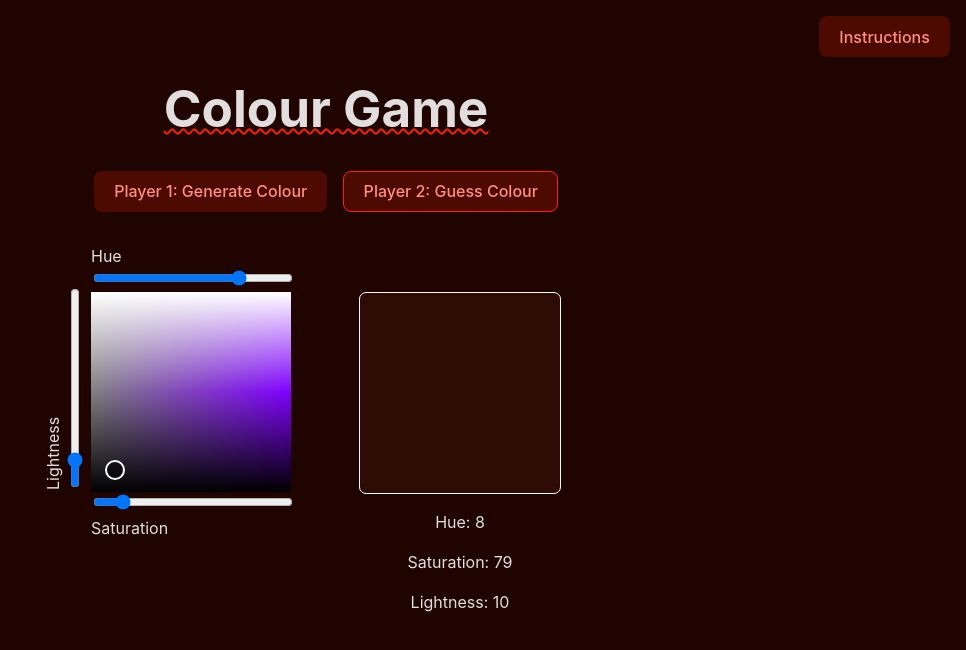
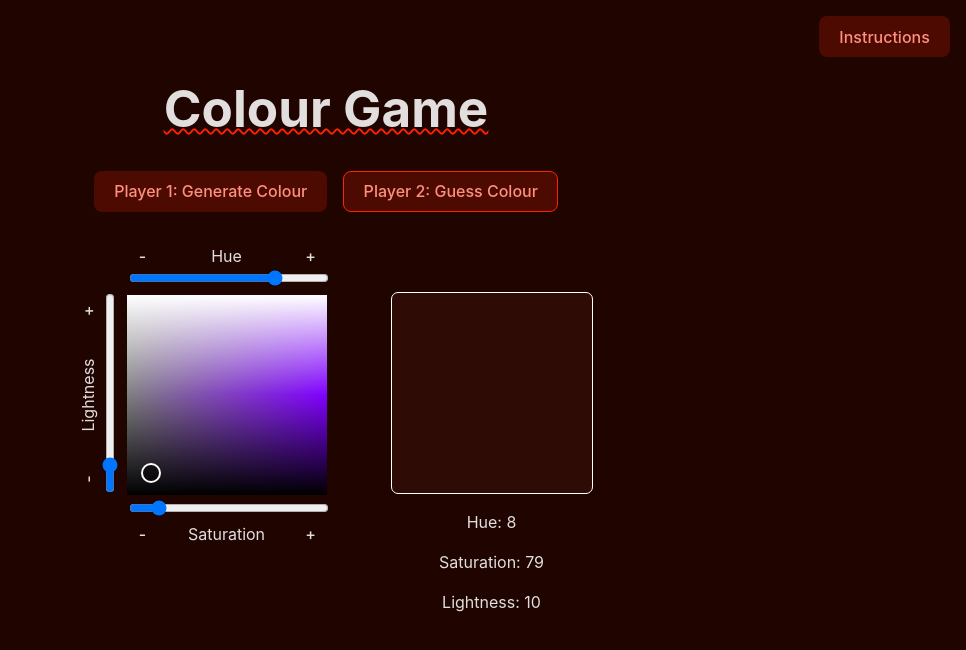
Before and after one commit to mrchimp/colour-game, a Vue app: page /#/guess-color in a window 1280 px wide. Shown: the top 650 px of the page, without its empty margins (314-1280 px from the left). Built offline with nearby package versions, Linux system fonts and the light colour scheme.

Commit message:
Better colour sliders and nudge buttons

```diff
--- a/package.json
+++ b/package.json
@@ -10,6 +10,7 @@
   },
   "dependencies": {
     "lodash.throttle": "^4.1.1",
+    "sass": "^1.77.1",
     "vue": "^3.4.21",
     "vue-router": "^4.3.2"
   },
--- a/src/components/ColorPicker.vue
+++ b/src/components/ColorPicker.vue
@@ -1,7 +1,7 @@
 <script setup>
 import { ref, onMounted } from "vue";
 import throttle from "lodash.throttle";
-import { hsl, randInt, setHue } from "../utils";
+import { hsl, limit, randInt, setHue } from "../utils";
 
 const emit = defineEmits(["change"]);
 const picker = ref(null);
@@ -59,6 +59,21 @@ function getColor() {
   };
 }
 
+function nudgeHue(amount) {
+  hue.value = limit(hue.value + amount, 360);
+  emitValues();
+}
+
+function nudgeSaturation(amount) {
+  saturation.value = limit(saturation.value + amount, 100);
+  emitValues();
+}
+
+function nudgeLightness(amount) {
+  lightness.value = limit(lightness.value + amount, 100);
+  emitValues();
+}
+
 onMounted(() => {
   setHue(hue.value);
   pickerSize[0] = picker.value.clientWidth;
@@ -73,8 +88,14 @@ defineExpose({
 
 <template>
   <div class="picker">
+    <div class="picker-container">
+      <div></div>
       <div class="hue">
+        <div class="label">
+          <button class="nudge" @click="nudgeHue(-1)">-</button>
           <label for="hue">Hue</label>
+          <button class="nudge" @click="nudgeHue(+1)">+</button>
+        </div>
         <input
           id="hue"
           type="range"
@@ -84,10 +105,13 @@ defineExpose({
           @input="onHueChange"
         />
       </div>
-
-    <div class="picker-container">
       <div class="lightness">
+        <div class="rotator">
+          <div class="label">
+            <button class="nudge" @click="nudgeLightness(-1)">-</button>
             <label for="lightness">Lightness</label>
+            <button class="nudge" @click="nudgeLightness(+1)">+</button>
+          </div>
           <input
             id="lightness"
             type="range"
@@ -96,6 +120,7 @@ defineExpose({
             v-model="lightness"
             @input="emitValues"
           />
+        </div>
       </div>
 
       <div
@@ -127,20 +152,35 @@ defineExpose({
           min="0"
           max="100"
           v-model="saturation"
+          :style="{
+            background: `linear-gradient(to right, ${hsl(hue, 0, 50)}, ${hsl(
+              hue,
+              100,
+              50
+            )})`,
+          }"
           @input="emitValues"
         />
+        <div class="label">
+          <button class="nudge" @click="nudgeSaturation(-1)">-</button>
           <label for="#saturation">Saturation</label>
+          <button class="nudge" @click="nudgeSaturation(+1)">+</button>
+        </div>
       </div>
     </div>
   </div>
 </template>
 
-<style scoped>
+<style lang="scss" scoped>
+.picker {
+  --swatch-size: 200px;
+}
+
 .picker-container {
-  --swatch-size: 200px;
   display: grid;
-  grid-template-columns: 2rem 1fr;
+  grid-template-columns: 4rem var(--swatch-size);
   position: relative;
+  gap: 3px;
 }
 
 .picker-swatch {
@@ -181,20 +221,22 @@ defineExpose({
   z-index: 1;
 }
 
-.hue {
-  label {
-    display: block;
-    text-align: left;
+.label {
+  display: flex;
+  justify-content: space-between;
 }
 
-  input {
-    width: var(--swatch-size);
+input[type="range"] {
+  width: 100%;
 }
 
-  /* Chrome, Safari, Opera, and Edge  */
 input[type="range"]::-webkit-slider-runnable-track,
-  /* Firefox */
 input[type="range"]::-moz-range-track {
+  background: transparent;
+}
+
+.hue {
+  input {
     background: linear-gradient(
       to right,
       hsl(0, 100%, 50%),
@@ -211,33 +253,34 @@ defineExpose({
       hsl(330, 100%, 50%),
       hsl(360, 100%, 50%)
     );
-    height: 1rem;
   }
 }
 
-.saturation {
-  label {
-    display: block;
-    text-align: left;
+.lightness {
+  position: relative;
+
+  input {
+    background: linear-gradient(to right, #000, #fff);
   }
-  input {
+
+  .rotator {
+    position: absolute;
+    right: 0;
+    top: 0;
+    transform: translateY(-100%) rotate(-90deg);
+    transform-origin: bottom right;
     width: var(--swatch-size);
   }
 }
 
-.lightness {
-  position: absolute;
-  top: 4.5rem;
-  left: -8rem;
-  transform: rotate(-90deg);
-
-  label {
-    display: block;
-    text-align: left;
-  }
-
-  input {
-    width: var(--swatch-size);
-  }
+.nudge {
+  align-items: center;
+  background: transparent;
+  color: currentColor;
+  display: inline-flex;
+  height: 1.5rem;
+  justify-content: center;
+  padding: 0;
+  width: 2rem;
 }
 </style>
--- a/src/components/Views/AlgorithmTester.vue
+++ b/src/components/Views/AlgorithmTester.vue
@@ -65,6 +65,7 @@ function getScore() {
 .wrapper {
   display: grid;
   grid-template-columns: 1fr 1fr;
+  gap: 2rem;
 }
 
 .swatch {
--- a/src/utils.js
+++ b/src/utils.js
@@ -9,3 +9,7 @@ export function randInt(max) {
 export function hsl(h, s, l) {
   return `hsl(${h},${s}%,${l}%)`;
 }
+
+export function limit(val, max, min = 0) {
+  return Math.max(min, Math.min(val, max));
+}
```
Also changed, not shown: 1 other file (tests, documents, lock files or other folders). Lines whose indentation alone changed are shown as unchanged.
